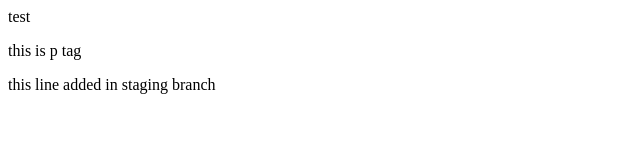
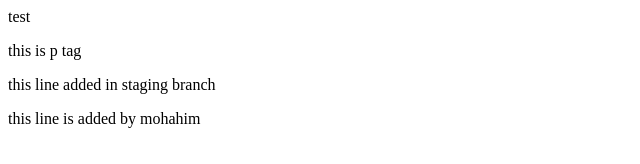
Before and after one commit to al-amin90/git-acc, a plain HTML site: page index.html in a window 1280 px wide. Shown: the whole page, without its empty margins (0-640 px from the left). Drawn offline with Linux system fonts and the light colour scheme.

Commit message:
line added

```diff
--- a/index.html
+++ b/index.html
@@ -1,3 +1,4 @@
 test
 <p>this is p tag</p>
 <p>this line added in staging branch</p>
+<p>this line is added by mohahim</p>
```
